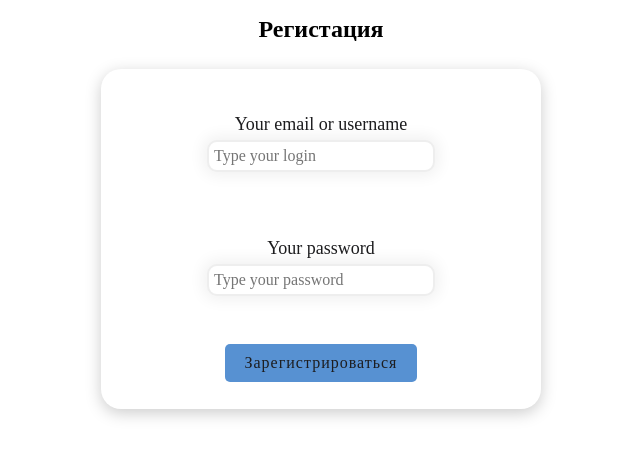
After one commit to sdfy-fly/online-store, a Django app: page /register in a window 1280 px wide. The commit adds this page. Shown: the top 457 px of the page, without its empty margins (319-959 px from the left). Run offline with Django 4.2, Linux system fonts and the light colour scheme.

Commit message:
auth & order

```diff
--- a/online_store/settings.py
+++ b/online_store/settings.py
@@ -126,3 +126,7 @@ STATICFILES_DIRS = [ os.path.join(BASE_DIR , 'static') ]
 # https://docs.djangoproject.com/en/4.1/ref/settings/#default-auto-field
 
 DEFAULT_AUTO_FIELD = 'django.db.models.BigAutoField'
+
+LOGOUT_REDIRECT_URL = '/login'
+LOGIN_REDIRECT_URL = '/'
+LOGIN_URL = '/login'
--- a/service/urls.py
+++ b/service/urls.py
@@ -1,13 +1,23 @@
 from django.urls import path
+from django.contrib.auth import views as auth_views
 
-from .views import index, getItem, create_checkout_session, successPaymernt , failedPaymernt
+from .views import *
 
 
 urlpatterns = [
     path('', index , name='home') ,
     path('item/<int:id>', getItem , name='item') ,
     path('buy/<int:id>', create_checkout_session , name='buy') ,
+
     path('success', successPaymernt , name='success') ,
     path('failed', failedPaymernt , name='success') ,
-    # path('api/get-cards', UserCards.as_view() , name='getCards') ,
+    path('order' , getOrder , name='order'),
+
+    path('register' , register , name='register'),
+    path('login/', auth_views.LoginView.as_view(template_name='service/login.html'), name='login'),
+    path('logout/', auth_views.LogoutView.as_view(), name='logout'),
+
+    path('addItemToOrder/<int:id>', addItemToOrder, name='addItemToOrder'),
+    path('clear-order' , clearOrder , name='clear-order'),
+    path('paymentOrder' , paymentOrder , name='payment-order'),
 ]
--- a/service/views.py
+++ b/service/views.py
@@ -1,13 +1,14 @@
-from django.shortcuts import render, get_object_or_404
-
+from django.shortcuts import render, get_object_or_404, redirect
 from django.http import JsonResponse
+from django.contrib import messages
 
 import os
 from dotenv import load_dotenv
 from pathlib import Path
 import stripe
 
-from .models import Item
+from django.contrib.auth.models import User
+from .models import Item, Order
 
 dotenv_path = os.path.join( Path(__file__).resolve().parent.parent , '.env')
 if os.path.exists(dotenv_path):
@@ -23,6 +24,11 @@ def index(request):
 def getItem(request,id):
     return render(request, 'service/item.html' , {'item' : get_object_or_404(Item, pk=id)})
 
+def successPaymernt(request):
+    return render(request , 'service/success.html')
+
+def failedPaymernt(request):
+    return render(request , 'service/failed.html')
 
 def create_checkout_session(request , id):
 
@@ -45,8 +51,61 @@ def create_checkout_session(request , id):
     return JsonResponse({"url" : session.url})
 
 
-def successPaymernt(request):
-    return render(request , 'service/success.html')
+def register(request):
 
-def failedPaymernt(request):
-    return render(request , 'service/failed.html')
+    if request.method == 'POST' :
+        username = request.POST['username']
+        password = request.POST['password']
+
+        if User.objects.filter(username = username).exists() :
+            messages.info(request, 'Username already used.')
+            return redirect('register')
+        else :
+            user = User.objects.create_user(username=username,password=password)
+            user.save()
+            messages.success(request, 'Register was successfully.')
+            return redirect('login')
+
+    return render(request , 'service/register.html')
+
+def addItemToOrder(request,id):
+
+    if request.user.is_authenticated:
+        item = Item.objects.get(pk=id)
+        Order.objects.create(user = request.user, item = item)
+        return redirect(f'http://127.0.0.1:8000/item/{id}')
+    else :
+        return redirect('login')
+
+
+def getOrder(request):
+
+    return render(request , 'service/order.html' , {'items' : Order.objects.filter(user = request.user)})
+
+def clearOrder(request):
+    Order.objects.filter(user = request.user).delete()
+    return redirect('home')
+
+def paymentOrder(request) :
+
+    line_items = []
+    for line in list(Order.objects.filter(user = request.user)):
+
+        line_items.append({
+            'price_data': {
+                'currency': line.item.currency.lower(),
+                'product_data': {
+                    'name': line.item.name,
+                },
+                'unit_amount_decimal': line.item.price * 100,
+            },
+            'quantity': 1,
+        })
+
+    session = stripe.checkout.Session.create(
+        line_items= line_items,
+        mode='payment',
+        success_url='http://localhost:8000/success',
+        cancel_url='http://localhost:8000/failed',
+    )
+    return JsonResponse({"url" : session.url})
--- /dev/null
+++ b/static/service/css/register.css
@@ -0,0 +1,85 @@
+
+.cardForm h1
+{
+    display: flex;
+    align-items: center;
+}
+
+.main_cards h1,p
+{
+    font-family: "SourceRegular";
+    font-size: 18px;
+    color : #1D1D1F;
+}
+
+.main_cards h1
+{
+    text-align: center;
+    padding-bottom: 10px;
+    font-size: 26px;
+}
+
+.form p
+{
+    display: flex;
+    align-items: center;
+    padding-bottom: 30px;
+    flex-direction: column;
+
+}
+
+.form
+{
+    display: flex;
+    align-items: center;
+    justify-content: center;
+    flex-direction: column;
+    width: 400px;
+    height: 300px;
+    padding: 20px;
+    border-radius: 20px;
+    box-shadow: 0 4px 16px #ccc;
+    margin: 0 auto;
+}
+
+.form_button {
+    padding: 10px 20px;
+    border: none;
+    border-radius: 5px;
+
+    font-family: "SourceRegular";
+    font-size: 16px;
+    color : #1D1D1F;
+
+    letter-spacing: 1px;
+    background-color: #5791d2;
+    outline: none;
+    cursor: pointer;
+    transition: 0.3s;
+}
+
+label
+{
+    padding-bottom: 5px;
+}
+
+input , select , textarea
+{
+    padding: 5px;
+    font-family: "SourceRegular";
+    font-size: 16px;
+    color : #1D1D1F;
+    border: 2px solid #eee;
+    box-shadow:0 0 15px 4px rgba(0,0,0,0.06);
+    border-radius:10px;
+
+    width: 100%;
+}
+
+.form__h1
+{
+    text-align: center;
+    font-family: "SourceRegular";
+    font-size: 24px;
+    padding-bottom: 10px;
+}
--- a/templates/service/index.html
+++ b/templates/service/index.html
@@ -20,7 +20,8 @@
 </head>
 <body>
 
-    {% block  header %}
+    {% block header %}
+    {% include 'service/_header.html' %}
     {% endblock %}
 
 
--- /dev/null
+++ b/templates/service/register.html
@@ -0,0 +1,42 @@
+{% extends 'service/index.html' %}
+{% load static %}
+
+
+{% block links %}
+    <link rel="stylesheet" href="{% static 'service/css/register.css' %}">
+{% endblock %}
+
+{% block header %}
+{% endblock %}
+
+
+{% block content %}
+
+<div class="form_card">
+
+    <h1 class="form__h1">Регистация</h1>
+
+    <form method="post" class="form">
+
+        {% for message in messages %}
+            <p style="color: red">{{ message }}</p>
+        {% endfor %}
+
+        {% csrf_token %}
+
+        <p>
+            <label for="username" class="username" > Your email or username </label>
+            <input name="username" required type="text" placeholder="Type your login"/>
+        </p>
+        <p>
+            <label for="password" class="password"> Your password </label>
+            <input name="password" required type="password" placeholder="Type your password"/>
+        </p>
+
+        <button type="submit" class="form_button">Зарегистрироваться</button>
+
+    </form>
+
+</div>
+
+{% endblock %}
```
Also changed, not shown: service/admin.py (+6 -3 lines), service/models.py (+7 -0 lines), static/service/css/index.css (+32 -1 lines), static/service/css/item.css (+18 -56 lines), static/service/css/login.css (added, +26 -0 lines), templates/service/_header.html (added, +10 -0 lines), templates/service/item.html (+12 -2 lines), templates/service/login.html (added, +44 -0 lines), templates/service/order.html (added, +82 -0 lines).
